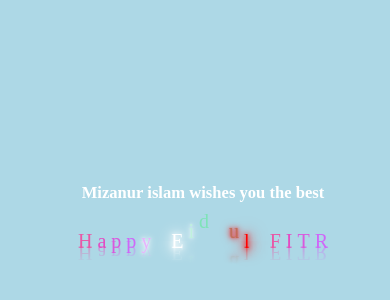
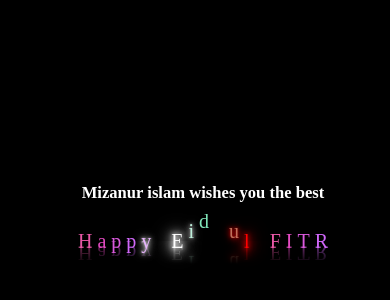
Before and after one commit to mizanuralrasid/wavy, a plain HTML site: page index.html in a window 390 px wide. Shown: the part 226-526 px from the top of the page. Drawn offline with Linux system fonts and the light colour scheme.

Commit message:
Update style.css

```diff
--- a/style.css
+++ b/style.css
@@ -66,8 +66,15 @@ h5{
 }
 @media only screen and (max-width: 600px) {
         body {
-          background-color: lightblue;
-        }
+    font-size: 15pt;
+    display: flex ;
+    flex-direction: column;
+    justify-content: center;
+    align-items: center;
+    min-height: 100vh;
+    min-width: 100%;
+    background: #000000;
+}
         .wavy span{
                 position:relative;
                 display: inline-block;
```
